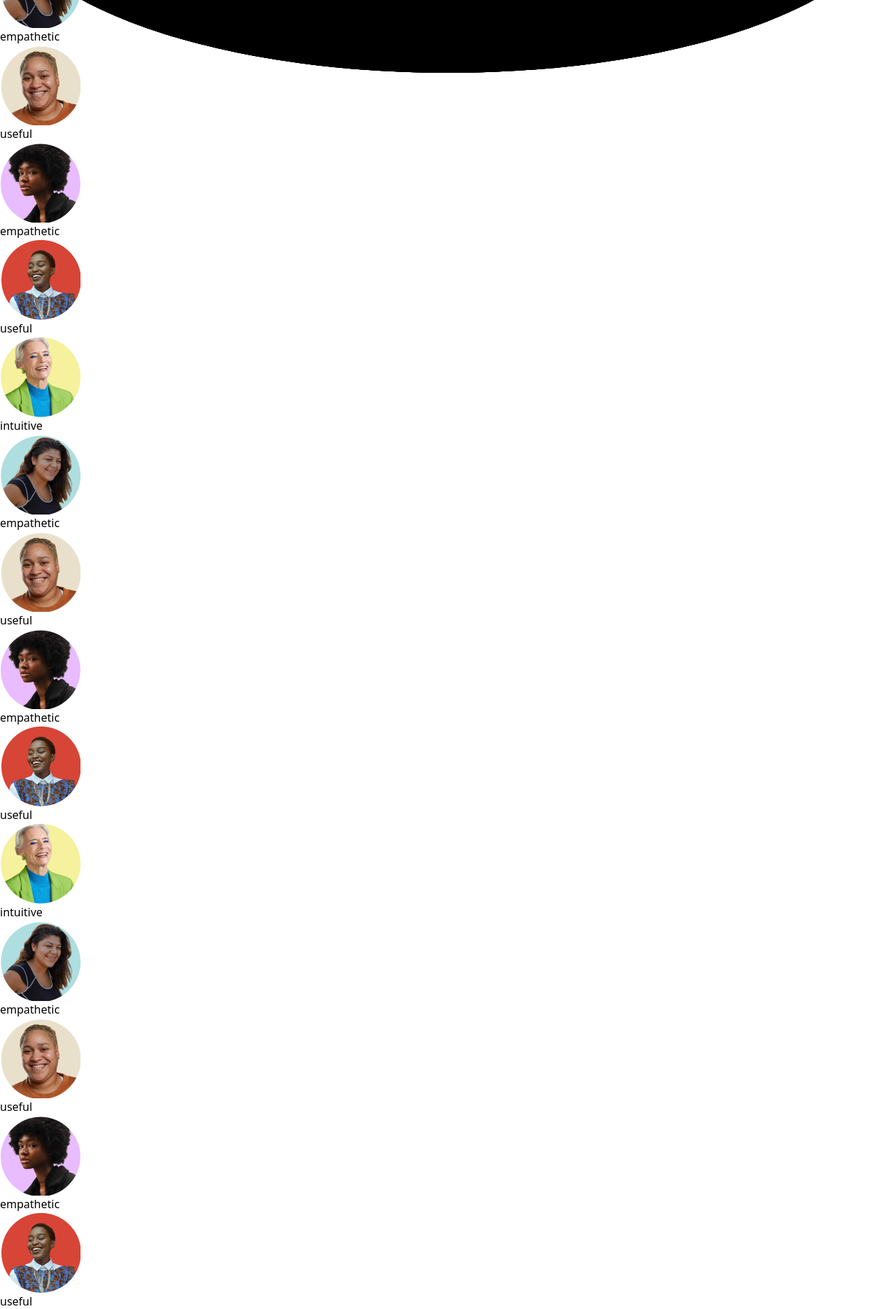
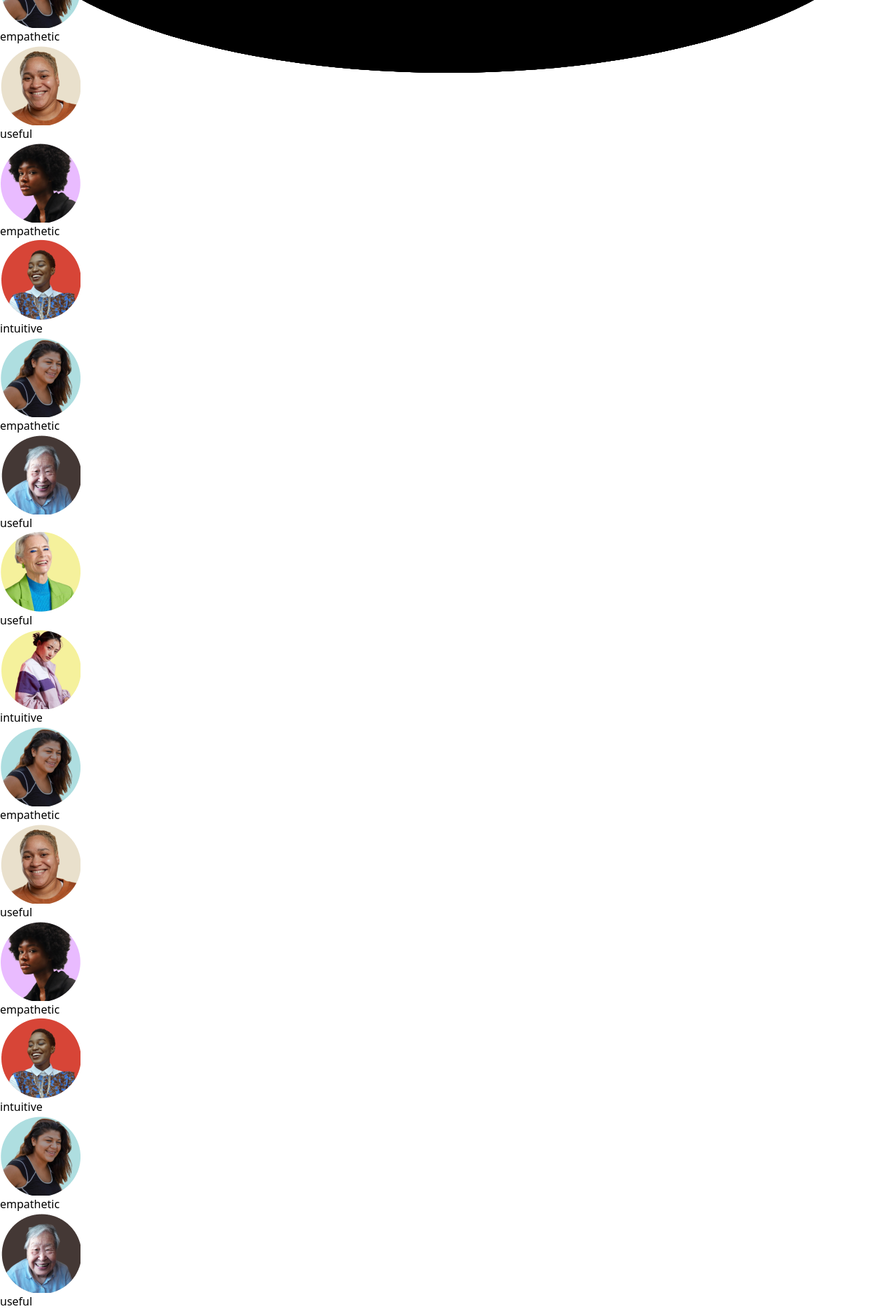
Before and after one commit to poojahooda22/motion-website, a React (Vite) app: page / in a window 1280 px wide. Shown: the part 880-2750 px from the top of the page at 70% size. Built offline with nearby package versions, Linux system fonts and the light colour scheme.

Commit message:
updated data

```diff
--- a/src/components/Home/Index.jsx
+++ b/src/components/Home/Index.jsx
@@ -4,16 +4,22 @@ import img2 from '../../assets/images/img2.png';
 import img3 from '../../assets/images/img3.png';
 import img4 from '../../assets/images/img4.png';
 import img5 from '../../assets/images/img5.png';
+import img6 from '../../assets/images/img6.png';
+import img7 from '../../assets/images/img7.png';
+
 
 
 
 function Home() {
     const items = [
-        { text: "useful", image: img1 },
+        { text: "useful", image: img7 },
         { text: "intuitive", image: img2 },
         { text: "empathetic", image: img3 },
         { text: "useful", image: img4 },
         { text: "empathetic", image: img5 },
+        { text: "intuitive", image: img2 },
+        { text: "empathetic", image: img6 },
+        { text: "useful", image: img1 },
     ]
 
   return (
@@ -32,10 +38,10 @@ function Home() {
 
         {/* marquee div */}
 
-        <div className="marqueecontainer w-full h-screen relative">
+        <div className="marqueecontainer w-full h-screen relative overflow-hidden">
             <div className='absolute top-1/2 left-1/2 -translate-x-1/2 -translate-y-1/2 w-[90%]'>
                 {/* 1st row */}
-                <div className='row w-full py-3 flex items-center gap-8 whitespace-nowrap'>
+                <div className='row -translate-x-1/2 w-full py-1 flex items-center gap-8 whitespace-nowrap'>
                     {items.map((item, index) => {
                         return (
                             <div key={index} className='elem flex items-center gap-8'>
@@ -51,7 +57,7 @@ function Home() {
                     })}
                 </div>
                 {/* 2nd row */}
-                <div className='row w-full py-3 flex items-center gap-8 whitespace-nowrap'>
+                <div className='row -translate-x-1/3 w-full py-1 flex items-center gap-8 whitespace-nowrap'>
                     {items.map((item, index) => {
                         return (
                             <div key={index} className='elem flex items-center gap-8'>
@@ -67,7 +73,7 @@ function Home() {
                     })}
                 </div>
                 {/* 3nd row */}
-                <div className='row w-full py-3 flex items-center gap-8 whitespace-nowrap'>
+                <div className='row -translate-x-1/4 w-full py-1 flex items-center gap-8 whitespace-nowrap'>
                     {items.map((item, index) => {
                         return (
                             <div key={index} className='elem flex items-center gap-8'>
@@ -83,7 +89,7 @@ function Home() {
                     })}
                 </div>
                 {/* 4nd row */}
-                <div className='row w-full py-3 flex items-center gap-8 whitespace-nowrap
+                <div className='row -translate-x-2/3 w-full py-1 flex items-center gap-8 whitespace-nowrap
                 '>
                     {items.map((item, index) => {
                         return (
```
